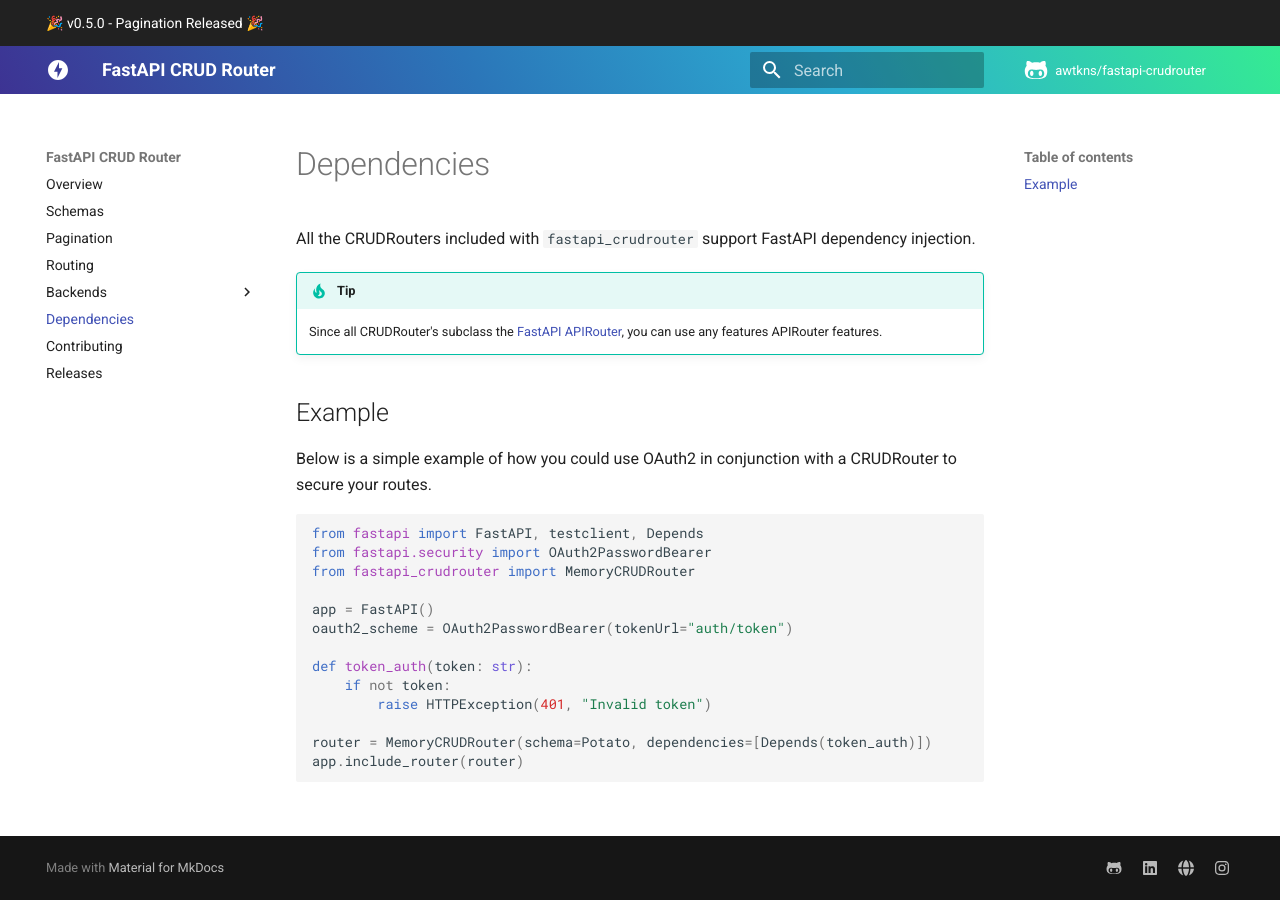
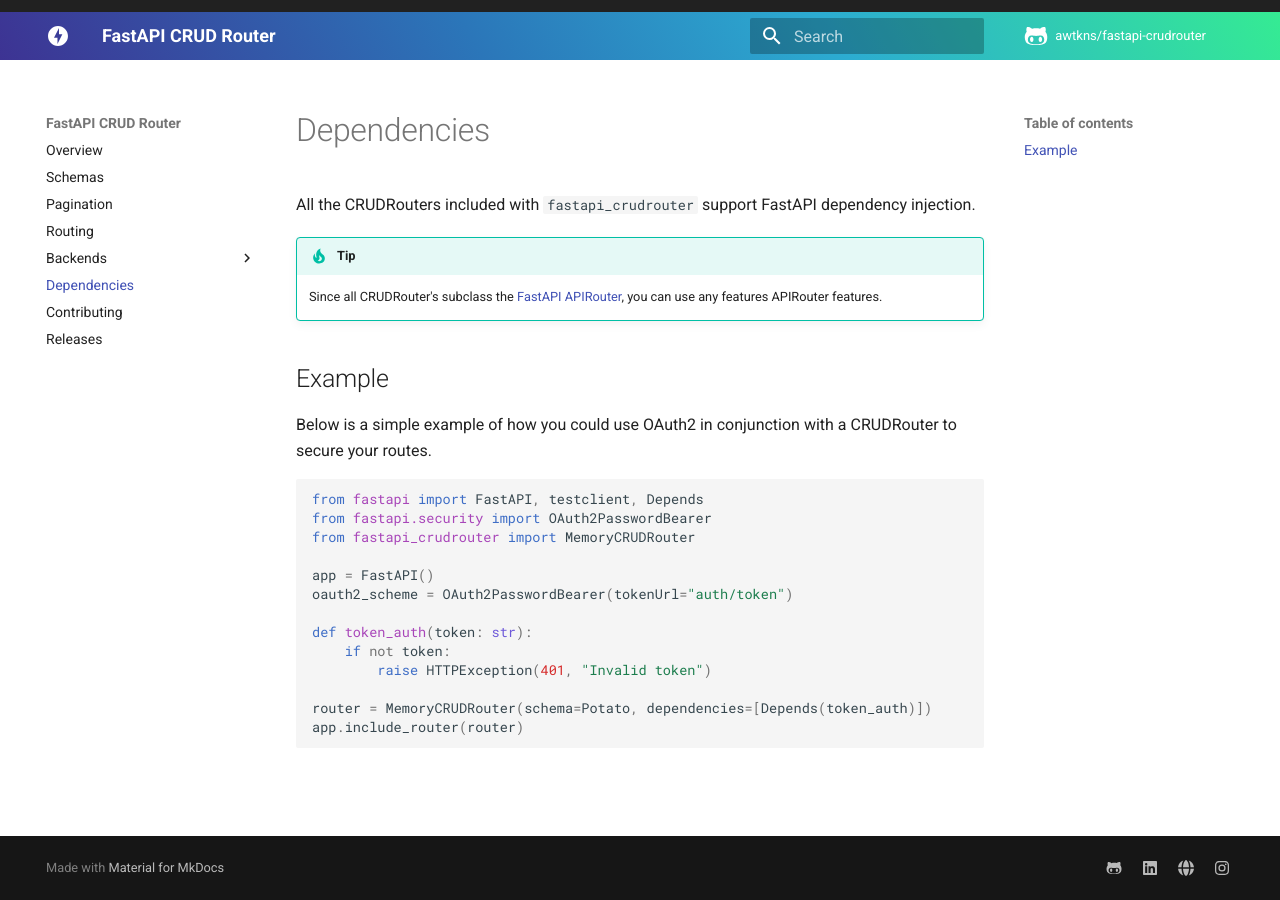
Before and after one commit to awtkns/fastapi-crudrouter, an MkDocs documentation site: the page built from docs/en/docs/dependencies.md, in a window 1280 px wide. Built offline with MkDocs 1.6.1 and Material for MkDocs 9.7.7, drawn with Linux system fonts in a browser that asks for light colours; comment, search, counter and statistics services are not loaded; some of the changed lines change nothing that is shown.

Commit message:
📝 Disable Pagination Banner

```diff
--- a/docs/en/overrides/main.html
+++ b/docs/en/overrides/main.html
@@ -1,7 +1,7 @@
 {% extends "base.html" %}
 
-<!-- {% block announce %}
-    <a class="announce" href="/releases/#v050-pagination" target="_blank">
+{% block announce %}
+<!--     <a class="announce" href="/releases/#v050-pagination" target="_blank">
         🎉 v0.5.0 - Pagination Released 🎉
-    </a>
-{% endblock %} -->
+    </a> -->
+{% endblock %}
```
